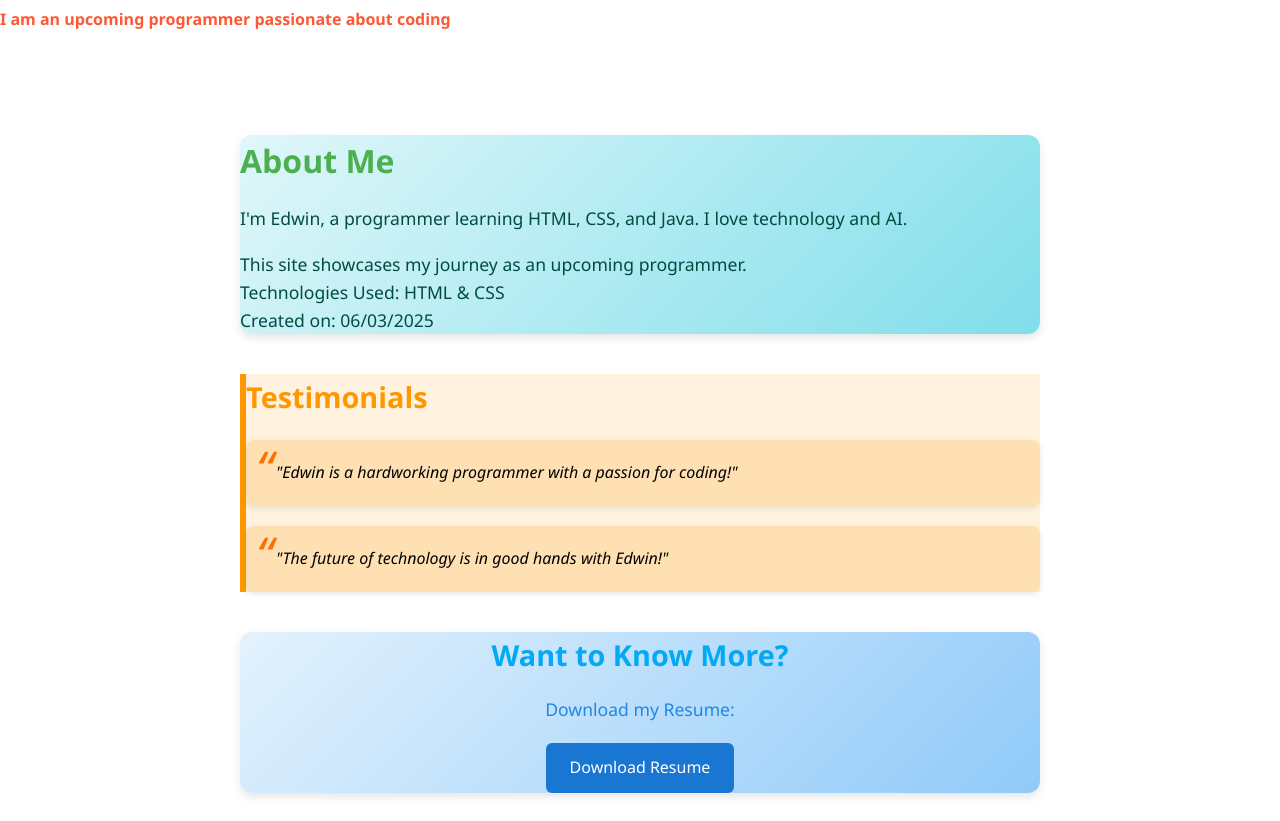
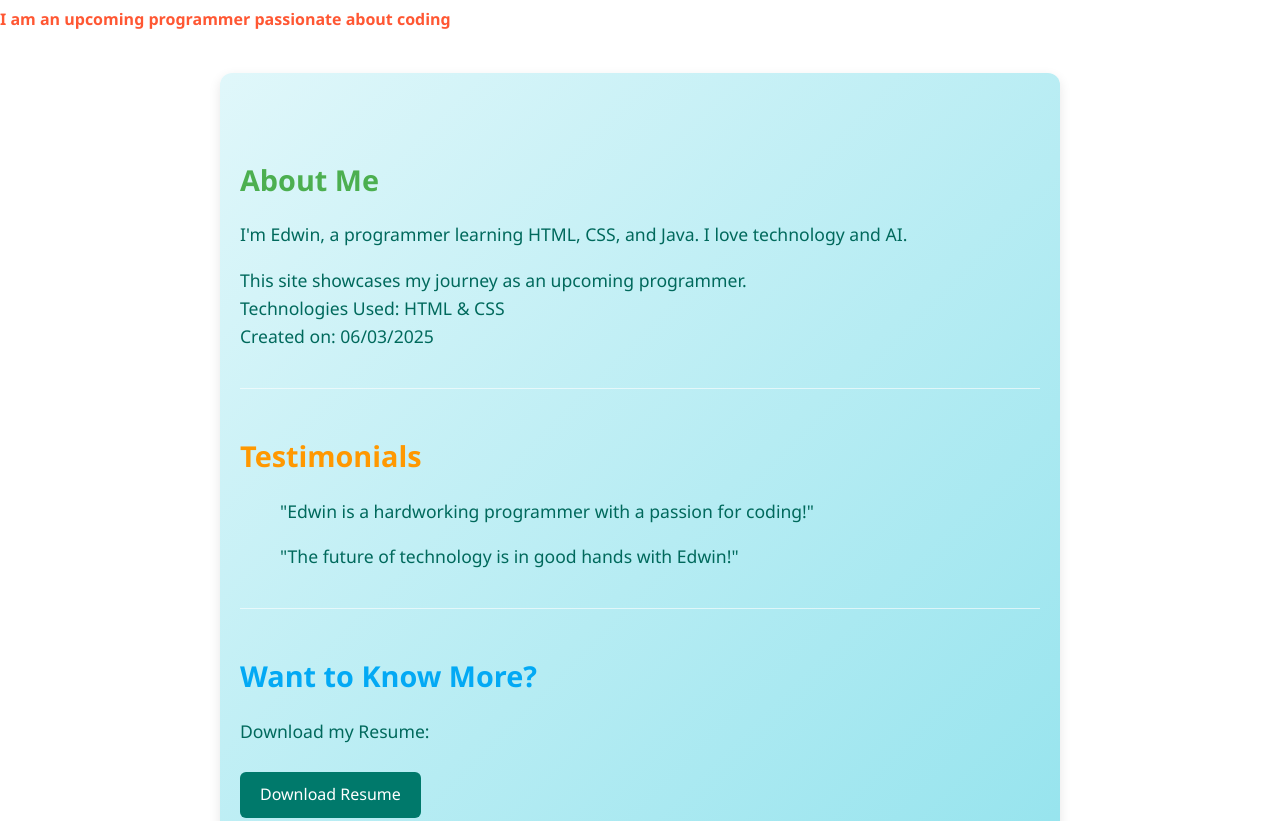
Before and after one commit to EdwinMburu/my-website, a plain HTML site: page index.html in a window 1280 px wide. Shown: the part 920-1741 px from the top of the page. Drawn offline with Linux system fonts and the light colour scheme.

Commit message:
Update styles.css

```diff
--- a/styles.css
+++ b/styles.css
@@ -15,83 +15,54 @@ section {
 }
 
 /* ABOUT */
-#about {
+/* The single unified wrapper */
+#main-content {
   background: linear-gradient(135deg, #e0f7fa, #80deea);
   border-radius: 12px;
-  box-shadow: 0 4px 10px rgba(0,0,0,0.1);
-  margin-bottom: 40px;
+  box-shadow: 0 4px 12px rgba(0,0,0,0.1);
+  padding: 40px 20px;
+  max-width: 800px;
+  margin: 40px auto;
 }
-#about h2 {
-  font-size: 2em;
-  margin-bottom: 10px;
+
+/* Inner spacing between parts */
+#main-content .inner > div {
+  padding: 20px 0;
+  border-bottom: 1px solid rgba(255,255,255,0.6);
 }
-#about p {
-  font-size: 1.1em;
+#main-content .inner > div:last-child {
+  border-bottom: none;
+}
+
+/* Shared heading style */
+#main-content h2 {
+  font-size: 1.8em;
+  margin-bottom: 12px;
   color: #004d40;
 }
 
-/* TESTIMONIALS */
-#testimonials {
-  background: #fff3e0;
-  border-left: 6px solid #ff9800;
-  margin-bottom: 40px;
-}
-#testimonials h2 {
-  font-size: 1.8em;
-  margin-bottom: 20px;
-}
-#testimonials blockquote {
-  position: relative;
-  font-style: italic;
-  margin: 20px 0;
-  padding: 20px 30px;
-  background: #ffe0b2;
-  border-radius: 8px;
-  box-shadow: 0 2px 6px rgba(0,0,0,0.1);
-}
-#testimonials blockquote:before {
-  content: "“";
-  font-size: 3em;
-  position: absolute;
-  top: -10px;
-  left: 10px;
-  color: #ff6f00;
+/* Shared paragraph/blockquote style */
+#main-content p,
+#main-content blockquote {
+  font-size: 1.1em;
+  color: #00695c;
 }
 
-/* RESUME */
-#resume {
-  background: linear-gradient(135deg, #e3f2fd, #90caf9);
-  border-radius: 12px;
-  text-align: center;
-  box-shadow: 0 4px 10px rgba(0,0,0,0.1);
-}
-#resume h2 {
-  font-size: 1.8em;
-  margin-bottom: 15px;
-  color: #0d47a1;
-}
-#resume p {
-  font-size: 1.1em;
-  margin-bottom: 20px;
-  color: #1e88e5;
-}
-#resume .btn,
-#resume button {
+/* Button in resume part */
+#main-content .btn {
   display: inline-block;
-  padding: 12px 24px;
-  font-size: 1em;
-  border: none;
-  border-radius: 6px;
-  cursor: pointer;
-  background: #1976d2;
+  margin-top: 10px;
+  padding: 10px 20px;
+  background: #00796b;
   color: #fff;
   text-decoration: none;
+  border-radius: 6px;
   transition: background 0.2s;
 }
-#resume .btn:hover,
-#resume button:hover {
-  background: #1565c0;
+#main-content .btn:hover {
+  background: #004d40;
 }
+
 
 /* Dark mode override */
 body.dark-mode {
```
